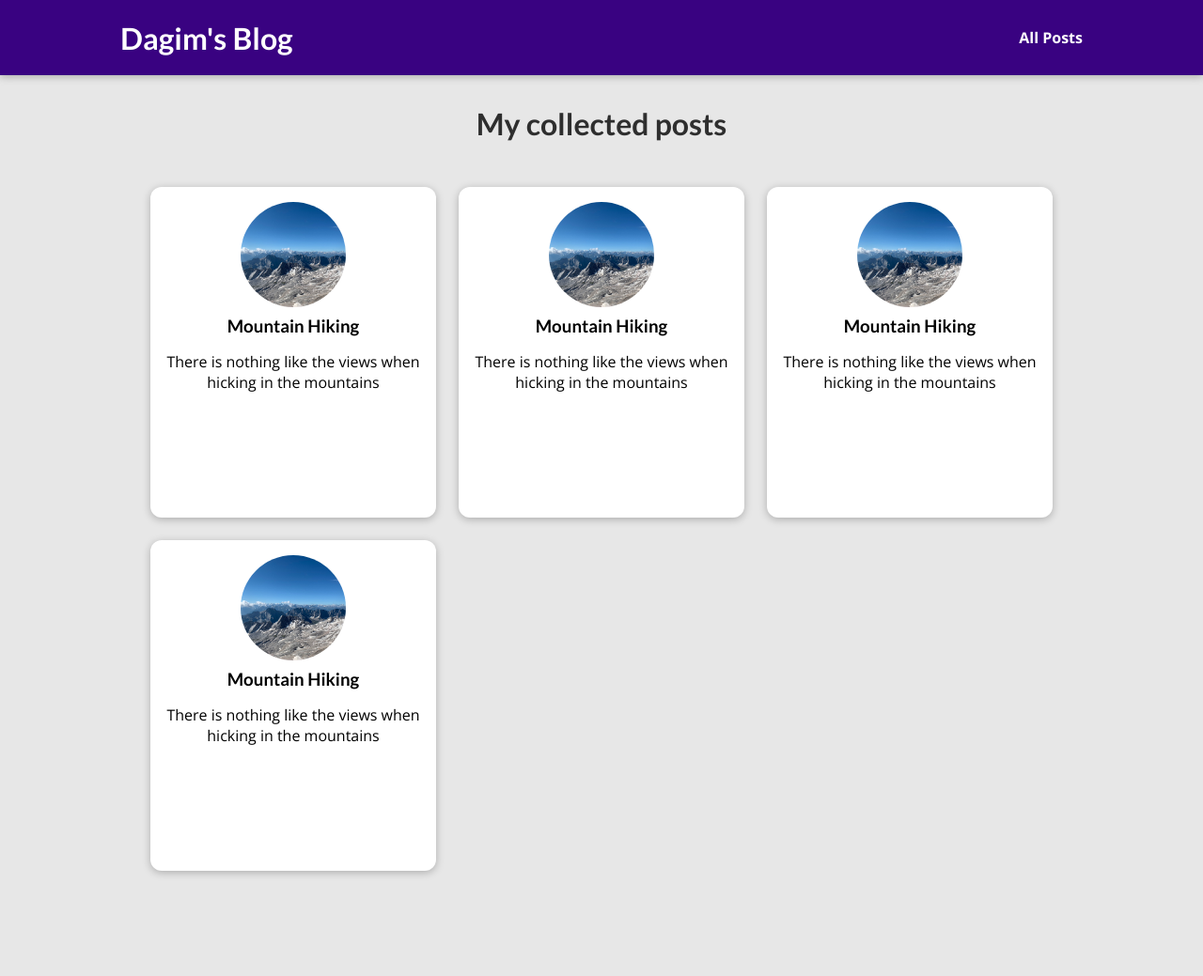
After one commit to DagmawiYohannes3914/simple-blog, a Django app: template my_site/blog/templates/blog/all-posts.html in a window 1280 px wide. The commit adds this page. Shown: the whole page at 94% size. Run offline with Django 5.2, Linux system fonts and the light colour scheme; the template is opened without the code that fills it, so the values that code supplies are empty.

Commit message:
adding post and post-details templates

```diff
--- /dev/null
+++ b/my_site/blog/static/blog/all-posts.css
@@ -0,0 +1,43 @@
+body {
+  background-color: #e7e7e7;
+}
+
+#main-navigation {
+  background-color: #390281;
+  box-shadow: 0 2px 8px rgba(0, 0, 0, 0.25);
+}
+
+#all-posts {
+  margin: 7rem auto;
+  width: 90%;
+  max-width: 60rem;
+}
+
+#all-posts h2 {
+  text-align: center;
+  font-size: 2rem;
+  color: #2e2e2e;
+  margin: 3rem 0;
+}
+
+ul {
+  list-style: none;
+  margin: 0;
+  padding: 0;
+  display: grid;
+  grid-template-columns: repeat(auto-fill, minmax(17rem, 1fr));
+  gap: 1.5rem;
+}
+
+.post img {
+  width: 7rem;
+  height: 7rem;
+}
+
+.post a {
+  height: 22rem;
+  transform-origin: center;
+  box-shadow: 0 2px 8px rgba(0, 0, 0, 0.25);
+  border-radius: 12px;
+  background-color: white;
+}
--- /dev/null
+++ b/my_site/blog/static/blog/post.css
@@ -0,0 +1,43 @@
+.post {
+  display: flex;
+  flex-direction: column;
+  align-items: center;
+  text-align: center;
+}
+
+.post a {
+  text-decoration: none;
+  color: black;
+  transition: all 0.2s ease;
+  padding: 1rem;
+}
+
+.post a:hover,
+.post a:active {
+  transform: scale(1.1);
+  background-color: #390281;
+  color: white;
+}
+
+.post img {
+  width: 5rem;
+  height: 5rem;
+  object-fit: cover;
+  border-radius: 50%;
+}
+
+.post h3 {
+  margin: 0.25rem 0;
+}
+
+.post time {
+  color: #666666;
+  margin: 0.25rem;
+  font-style: italic;
+  font-size: 0.85rem;
+}
+
+.post:hover time,
+.post:active time {
+  color: white;
+}
--- /dev/null
+++ b/my_site/blog/templates/blog/all-posts.html
@@ -0,0 +1,23 @@
+{% extends "base.html" %}
+{% load static %}
+{% block title %}
+    All my posts
+{% endblock %}
+
+{% block css_files %}
+    <link rel="stylesheet" href="{% static "blog/post.css" %}" />
+    <link rel="stylesheet" href="{% static "blog/all-posts.css" %}" />
+{% endblock %}
+
+{% block content %}
+    <section id="all-posts">
+        <h2>My collected posts</h2>
+
+        <ul>
+            {% include "blog/includes/post.html" %}
+            {% include "blog/includes/post.html" %}
+            {% include "blog/includes/post.html" %}
+            {% include "blog/includes/post.html" %}
+        </ul>
+    </section>
+{% endblock %}
--- /dev/null
+++ b/my_site/blog/templates/blog/includes/post.html
@@ -0,0 +1,13 @@
+{% load static %}
+<li>
+  <article class="post">
+    <a href="{% url "post-detail-page" "the-mountains"%}">
+      <img src="{% static "blog/images/mountains.jpg" %}" alt="Mountain Hiking"
+      />
+      <div class="post__content">
+        <h3>Mountain Hiking</h3>
+        <p>There is nothing like the views when hicking in the mountains</p>
+      </div>
+    </a>
+  </article>
+</li>
--- a/my_site/blog/views.py
+++ b/my_site/blog/views.py
@@ -8,7 +8,7 @@ def starting_page(request):
 
 
 def posts(request):
-    pass
+    return render(request, "blog/all-posts.html")
 
 
 def post_detail(request):
--- a/my_site/my_site/settings.py
+++ b/my_site/my_site/settings.py
@@ -118,7 +118,7 @@ USE_TZ = True
 # Static files (CSS, JavaScript, Images)
 # https://docs.djangoproject.com/en/5.0/howto/static-files/
 
-STATIC_URL = 'static/'
+STATIC_URL = '/static/'
 
 STATIC_DIRS = [
     BASE_DIR / "static"
--- a/my_site/templates/base.html
+++ b/my_site/templates/base.html
@@ -6,10 +6,16 @@
     <meta charset="UTF-8" />
     <meta name="viewport" content="width=device-width, initial-scale=1.0" />
     <title>{% block title %} {% endblock %}</title>
-    <link rel="stylesheet" href="{% static "app.css" %}">
+    <link rel="stylesheet" href="{% static "app.css" %}" />
     {% block css_files %} {% endblock %}
   </head>
   <body>
+    <header id="main-navigation">
+      <h1><a href="{% url "starting-page" %}">Dagim's Blog</a></h1>
+      <nav>
+      <a href="{% url "posts-page" %}">All Posts</a>
+      </nav>
+    </header>
     {% block content %} {% endblock %}
   </body>
 </html>
```
Also changed, not shown: my_site/blog/templates/blog/index.html (+4 -18 lines), my_site/blog/templates/blog/post-detail.html (added).
